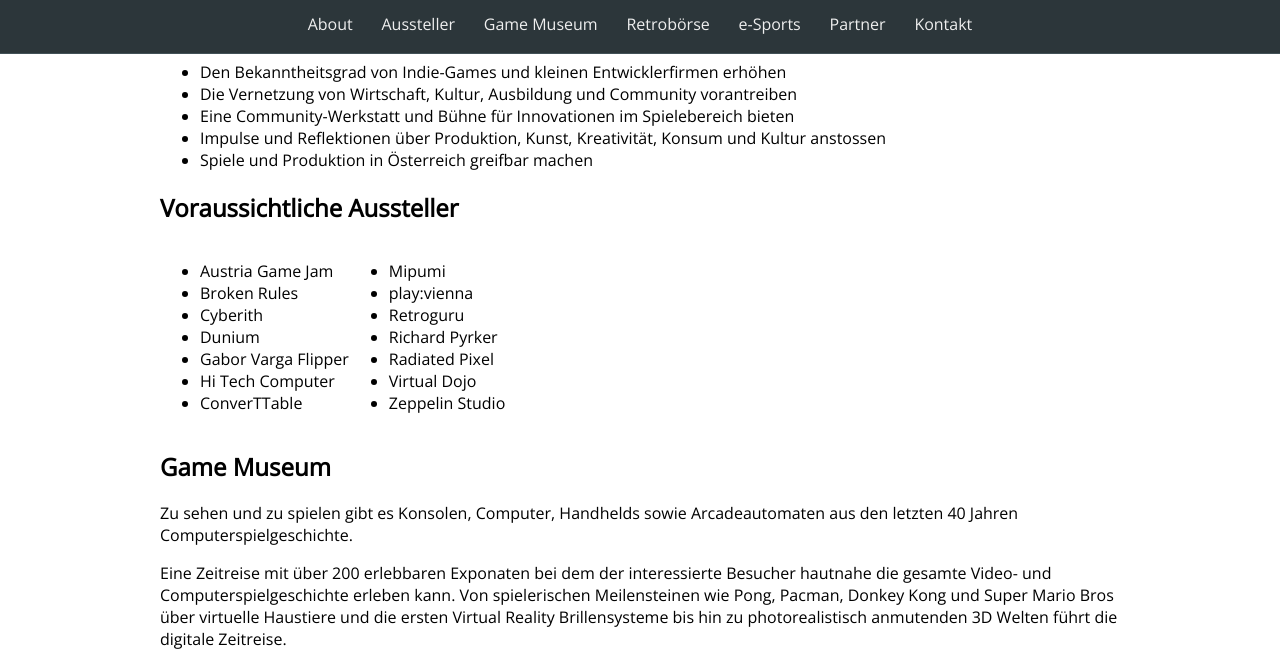
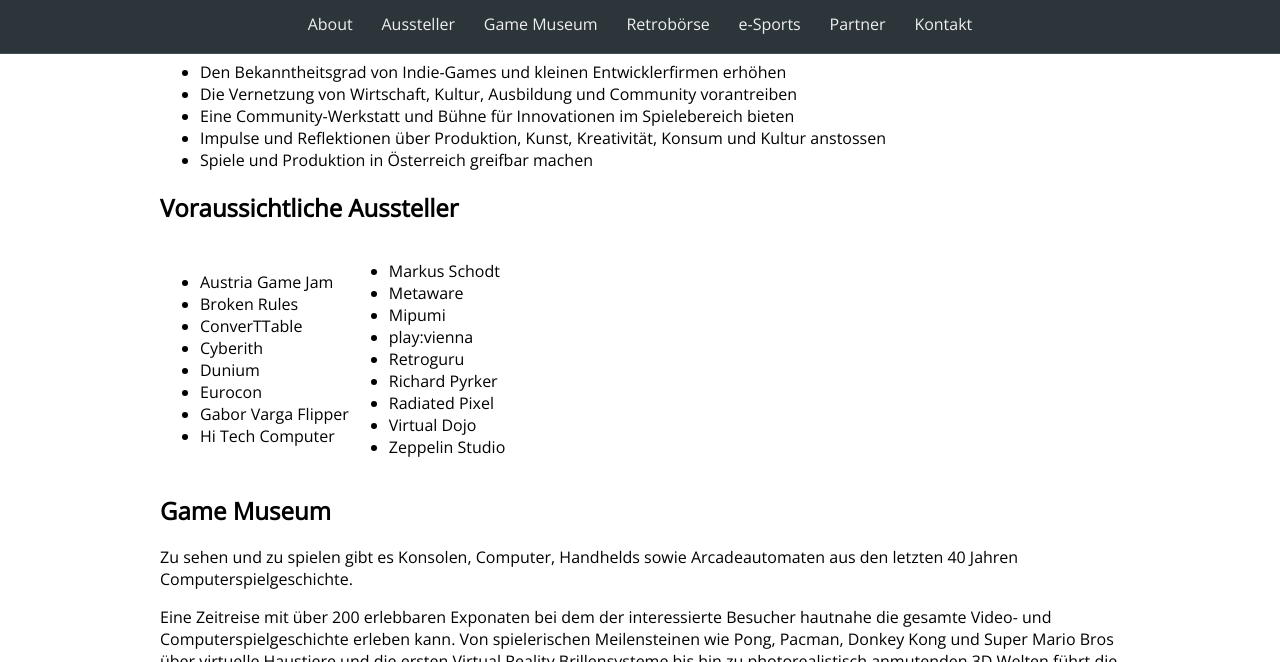
Before and after one commit to Lorti/gsexpo, a Jekyll site: the page built from index.html, in a window 1280 px wide and 900 px high, scrolled down 592 px, cut to the strip 0-662 px from the top of the window. Built offline with Jekyll 4.4.1, drawn with Linux system fonts in a browser that asks for light colours; nearby versions of some CDN libraries; Markdown is read by kramdown in place of the engine named in the settings.

Commit message:
Update exhibitors.markdown

```diff
--- a/_includes/exhibitors.markdown
+++ b/_includes/exhibitors.markdown
@@ -6,15 +6,19 @@
 <ul>
 <li>Austria Game Jam</li>
 <li>Broken Rules</li>
+<li>ConverTTable</li>
 <li>Cyberith</li>
 <li>Dunium</li>
+<li>Eurocon</li>
 <li>Gabor Varga Flipper</li>
 <li>Hi Tech Computer</li>
-<li>ConverTTable</li>
+
 </ul>
 </td>
 <td>
 <ul>
+<li>Markus Schodt</li>
+<li>Metaware</li>
 <li>Mipumi</li>
 <li>play:vienna</li>
 <li>Retroguru</li>
```
